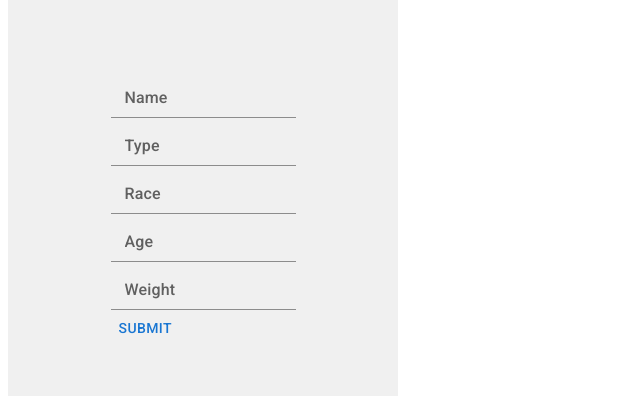
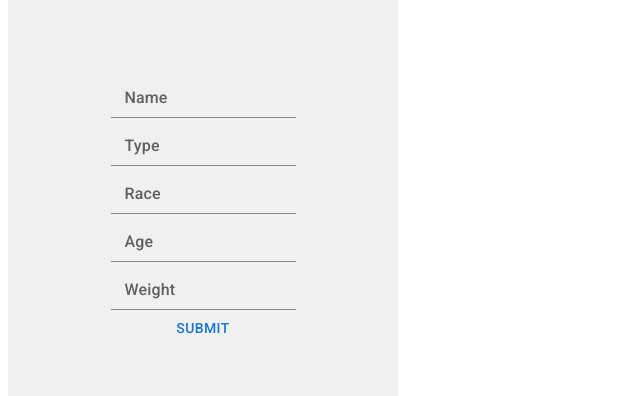
Before and after one commit to ardhitosen/frontend_pet_feeder, a React (Create React App) app: page /addPet in a window 1280 px wide. Shown: the part 222-618 px from the top of the page, without its empty margins (0-640 px from the left). Built offline with nearby package versions, Linux system fonts and the light colour scheme.

Commit message:
addpet done

```diff
--- a/src/AddPet.js
+++ b/src/AddPet.js
@@ -6,80 +6,61 @@ import { redirect, useNavigate } from 'react-router-dom';
 const AddPet = () => {
     const navigate = useNavigate();
     const deviceID= 1 //|| localStorage.getItem('deviceID');
-    const [formData, setFormData] = useState({
-        nama: '',
-        berat: 0,
-        tipe_hewan: '',
-        ras_hewan: '',
-        umur: 0,
-      });
+    const handleSubmit = async () => {
+        const formData = {
+            nama: document.getElementById('my-name').value,
+            ras_hewan: document.getElementById('my-race').value,
+            porsi_makan: 0,
+            umur: parseInt(document.getElementById('my-age').value, 10),
+            berat: parseInt(document.getElementById('my-weight').value,10),
+            tipe_hewan: document.getElementById('my-tipe').value,
+        };
 
-    const insertPet = async (formData) => {
-        const response = await axios.post(`http://localhost:8000/pet/${deviceID}`, formData);
-        if (response.status === 201) {
+        try {
+            await axios.post(`http://localhost:8000/pet/${deviceID}`, formData);
+            console.log('Pet added successfully');
             navigate('/Pet');
-        } else {
+        } catch (error) {
+            console.error('Error', error);
             navigate('/addPet');
         }
     };
 
-    const handleSubmit = async (event) => {
-        event.preventDefault();
-        await insertPet(formData);
-    };
-
     return (
         <div className="container">
-            <form onSubmit={handleSubmit}>
             <FormGroup>
             <FormControl>
                 <InputLabel htmlFor="my-name">Name</InputLabel>
                 <Input
                 id="my-name"
-                    name="name"
-                    value={formData.name}
-                    onChange={(event) => setFormData({ ...formData, name: event.target.value })}
                 />
             </FormControl>
             <FormControl>
-                    <InputLabel htmlFor="my-race">Type</InputLabel>
+                <InputLabel htmlFor="my-tipe">Type</InputLabel>
                 <Input
-                    id="my-race"
-                    name="race"
-                    value={formData.race}
-                    onChange={(event) => setFormData({ ...formData, tipe_hewan: event.target.value })}
+                id="my-tipe"
                 />
             </FormControl>
             <FormControl>
                 <InputLabel htmlFor="my-race">Race</InputLabel>
                 <Input
                 id="my-race"
-                    name="race"
-                    value={formData.race}
-                    onChange={(event) => setFormData({ ...formData, ras_hewan: event.target.value })}
                 />
             </FormControl>
             <FormControl>
                 <InputLabel htmlFor="my-age">Age</InputLabel>
                 <Input
                 id="my-age"
-                    name="age"
-                    value={formData.age}
-                    onChange={(event) => setFormData({ ...formData, umur: event.target.value })}
                 />
             </FormControl>
             <FormControl>
                 <InputLabel htmlFor="my-weight">Weight</InputLabel>
                 <Input
                 id="my-weight"
-                    name="weight"
-                    value={formData.weight}
-                    onChange={(event) => setFormData({ ...formData, berat: event.target.value })}
                 />
             </FormControl>
             </FormGroup>
-                <Button type="submit">Submit</Button>
-            </form>
+            <Button onClick={handleSubmit}>Submit</Button>
         </div>
     );
 };
--- a/src/Pet.js
+++ b/src/Pet.js
@@ -56,10 +56,11 @@ const PetFeederPage = () => {
         umur: parseInt(document.getElementById('my-age').value, 10),
         berat: parseInt(document.getElementById('my-weight').value,10),
         tipe_hewan: document.getElementById('my-tipe').value,
+        device_id: deviceID,
       };
 
       try {
-        const response = await axios.post(`http://localhost:8000/pet/edit/${pet.pet_id}`, updatedPetData);
+        const response = await axios.put(`http://localhost:8000/pet/edit/${pet.pet_id}`, updatedPetData);
         console.log('Pet updated successfully');
         setEditedPet(response.data);
       } catch (error) {
```
Lines whose indentation alone changed are shown as unchanged.
